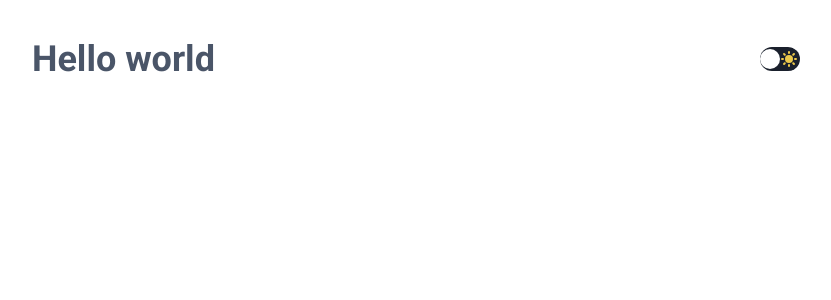
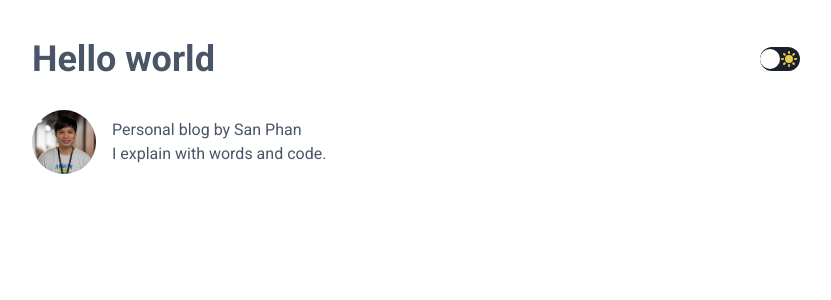
Before and after one commit to sanphandinh/next-blog, a Next.js app: page / in a window 1280 px wide. Shown: the top 300 px of the page, without its empty margins (224-1055 px from the left). Built offline with nearby package versions, Linux system fonts and the light colour scheme.

Commit message:
Implement intro component

```diff
--- /dev/null
+++ b/components/Intro.tsx
@@ -0,0 +1,25 @@
+import Image from 'next/image';
+import classNames from '../helpers/classNames';
+
+export default function Intro({ className }: { className?: string }) {
+  return (
+    <div className={classNames('flex items-center', className)}>
+      <div className="w-16 h-16 relative float-left">
+        <Image
+          className="rounded-full "
+          priority
+          src="/assets/images/san.phan.jpg"
+          alt="Phan Dinh San"
+          layout="fill"
+          quality={50}
+        />
+      </div>
+      <div className="ml-4">
+        <p>
+          Personal blog by <a>San Phan</a>
+        </p>
+        <p>I explain with words and code.</p>
+      </div>
+    </div>
+  );
+}
--- a/pages/index.tsx
+++ b/pages/index.tsx
@@ -1,11 +1,15 @@
 import React from 'react';
 import Header from '../components/Header';
+import Intro from '../components/Intro';
 
 const Home = () => {
   return (
-    <Header>
-      <span className="text-4xl font-bold">Hello world</span>
-    </Header>
+    <>
+      <Header>
+        <span className="text-4xl font-bold">Hello world</span>
+      </Header>
+      <Intro className="mt-6" />
+    </>
   );
 };
 
```
Also changed, not shown: public/assets/images/san.phan.jpg (added).
